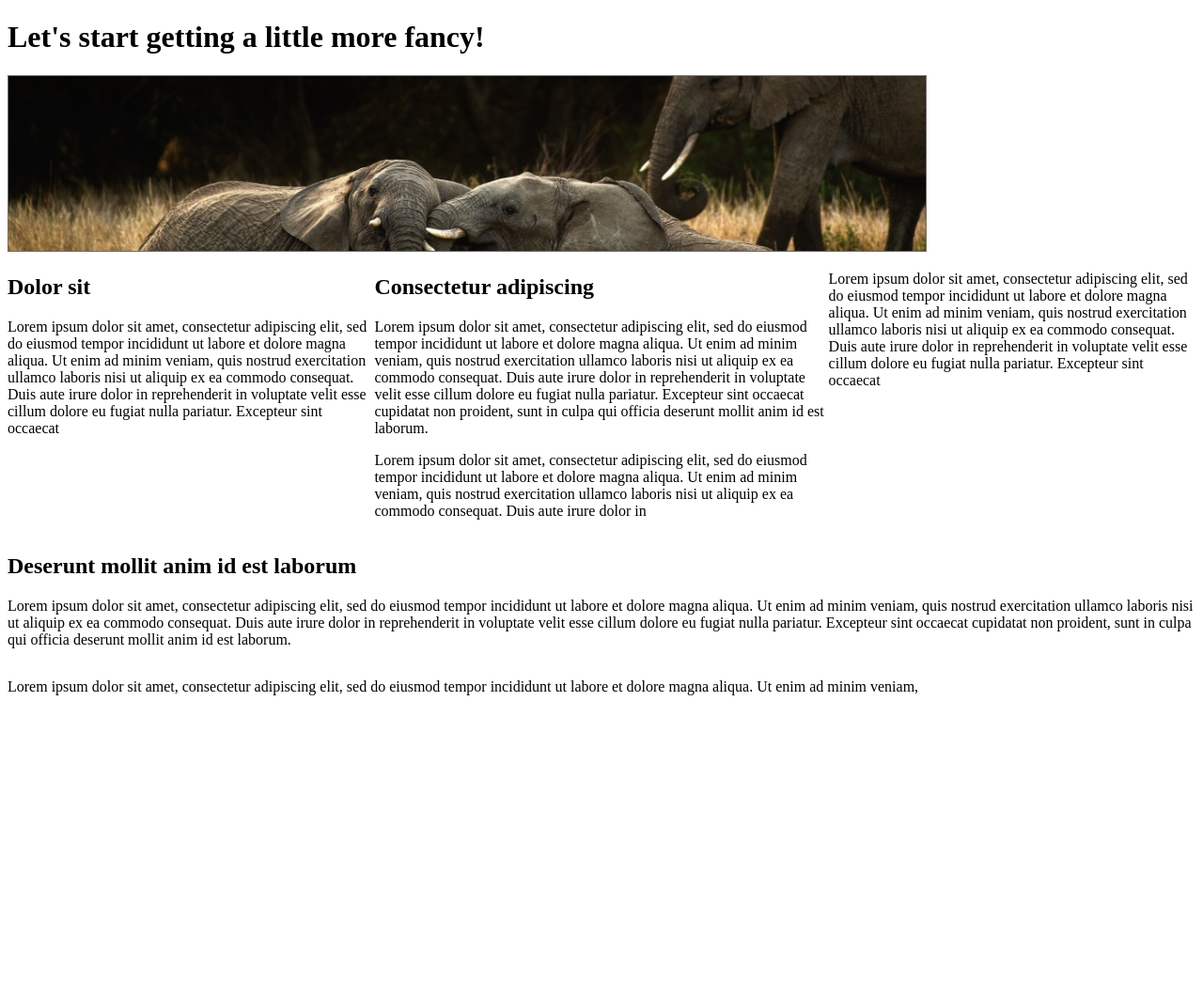
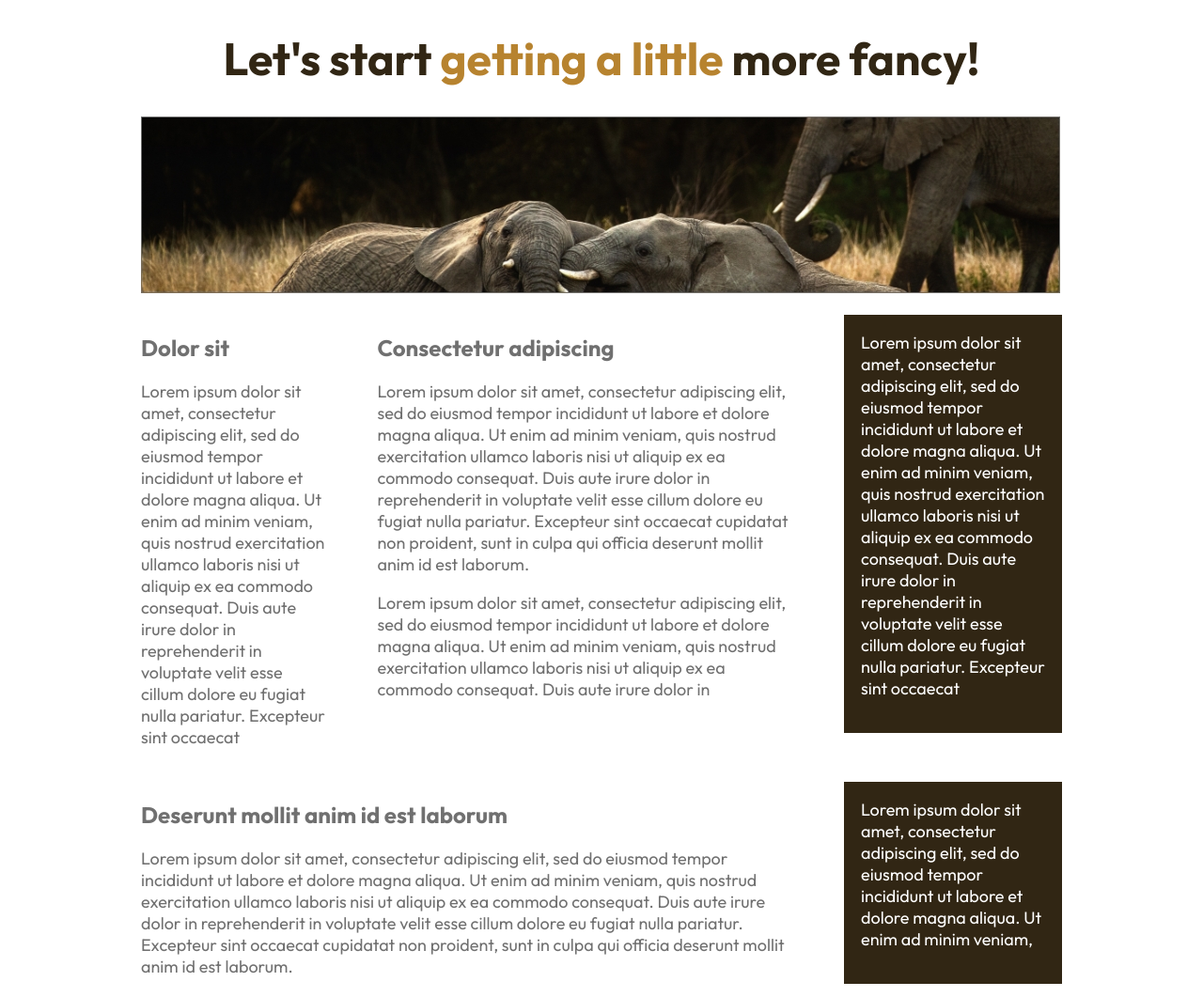
Before and after one commit to HaashimAmeer/ElephantFlexbox, a plain HTML site: page index.html in a window 1280 px wide. Shown: the whole page at 94% size. Before the commit the page ends 800 px from the top, so only its background shows below. Drawn offline with Linux system fonts and the light colour scheme.

Commit message:
Added styling

```diff
--- a/index.html
+++ b/index.html
@@ -5,14 +5,23 @@
     <meta http-equiv="X-UA-Compatible" content="IE=edge" />
     <meta name="viewport" content="width=device-width, initial-scale=1.0" />
     <title>Elephant</title>
+    <link rel="preconnect" href="https://fonts.googleapis.com" />
+    <link rel="preconnect" href="https://fonts.gstatic.com" crossorigin />
+    <link
+      href="https://fonts.googleapis.com/css2?family=Outfit:wght@400;500;600;700&display=swap"
+      rel="stylesheet"
+    />
     <link rel="stylesheet" href="styles.css" />
   </head>
   <body>
     <div class="container">
-      <h1>Let's start getting a little more fancy!</h1>
+      <h1>
+        Let's start <span class="bold-title">getting a little</span> more fancy!
+      </h1>
       <img src="./img/elephants.jpg" alt="" />
+
       <div class="columns">
-        <div class="block">
+        <div class="block b1">
           <h2>Dolor sit</h2>
           <p>
             Lorem ipsum dolor sit amet, consectetur adipiscing elit, sed do
@@ -23,7 +32,7 @@
             pariatur. Excepteur sint occaecat
           </p>
         </div>
-        <div class="block">
+        <div class="block b2">
           <h2>Consectetur adipiscing</h2>
           <p>
             Lorem ipsum dolor sit amet, consectetur adipiscing elit, sed do
@@ -41,7 +50,7 @@
             aliquip ex ea commodo consequat. Duis aute irure dolor in
           </p>
         </div>
-        <div class="block">
+        <div class="block brown-bg b1">
           <p>
             Lorem ipsum dolor sit amet, consectetur adipiscing elit, sed do
             eiusmod tempor incididunt ut labore et dolore magna aliqua. Ut enim
@@ -52,8 +61,9 @@
           </p>
         </div>
       </div>
+
       <div class="columns">
-        <div class="block">
+        <div class="block b3">
           <h2>Deserunt mollit anim id est laborum</h2>
           <p>
             Lorem ipsum dolor sit amet, consectetur adipiscing elit, sed do
@@ -65,13 +75,13 @@
             culpa qui officia deserunt mollit anim id est laborum.
           </p>
         </div>
-      </div>
-      <div class="block">
-        <p>
-          Lorem ipsum dolor sit amet, consectetur adipiscing elit, sed do
-          eiusmod tempor incididunt ut labore et dolore magna aliqua. Ut enim ad
-          minim veniam,
-        </p>
+        <div class="block brown-bg b1">
+          <p>
+            Lorem ipsum dolor sit amet, consectetur adipiscing elit, sed do
+            eiusmod tempor incididunt ut labore et dolore magna aliqua. Ut enim
+            ad minim veniam,
+          </p>
+        </div>
       </div>
     </div>
   </body>
--- a/styles.css
+++ b/styles.css
@@ -1,5 +1,61 @@
+.container {
+  width: 90%;
+  max-width: 980px;
+  margin: 0 auto;
+}
+
+body {
+  font-size: 1.125rem;
+  font-family: "Outfit", sans-serif;
+  color: #707070;
+  margin: 0px;
+}
+
 .columns {
   display: flex;
+  justify-content: space-between;
+  align-items: flex-start;
+  margin: 1em 0;
+}
+
+h1 {
+  color: #312614;
+  font-size: 3rem;
+  text-align: center;
+}
+
+h2 {
+  font-size: 1.5rem;
+}
+
+p {
+  margin-top: 0;
+}
+
+img {
+  max-width: 100%;
+}
+
+.bold-title {
+  color: #b7832f;
+}
+
+.brown-bg {
+  color: #fff;
+  background-color: #312614;
+  padding: 1em;
 }
 
 /* $51.75 monthly + $1 add-on */
+
+.b1 {
+  width: 20%;
+}
+
+.b2 {
+  width: 45%;
+}
+
+.b3 {
+  width: 70%;
+}
```
